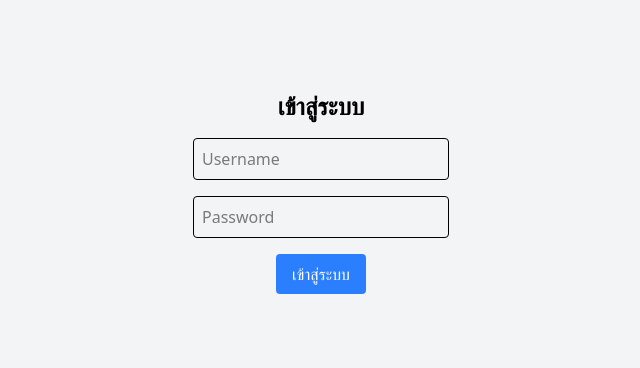
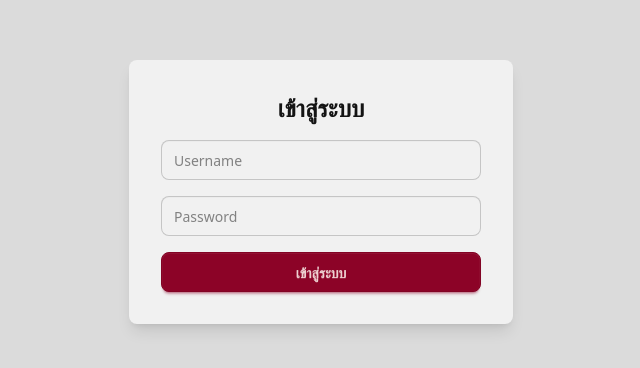
Before and after one commit to Sket-Naphat/chickko.pos, a React (Vite) app: page / in a window 1280 px wide. Shown: the part 208-576 px from the top of the page, without its empty margins (319-959 px from the left). Built offline with nearby package versions, Linux system fonts and the light colour scheme; no server answers.

Commit message:
add Daisy ui

```diff
--- a/package.json
+++ b/package.json
@@ -26,6 +26,7 @@
     "@types/react-dom": "^19.1.6",
     "@vitejs/plugin-react": "^4.6.0",
     "autoprefixer": "^10.4.21",
+    "daisyui": "^5.0.50",
     "eslint": "^9.30.1",
     "eslint-plugin-react-hooks": "^5.2.0",
     "eslint-plugin-react-refresh": "^0.4.20",
--- a/src/App.css
+++ b/src/App.css
@@ -1 +1,5 @@
 @import "tailwindcss";
+/* เปิดธีมที่ต้องใช้ และตั้งค่า default = light */
+@plugin "daisyui" {
+  themes: light --default, autumn;
+}
--- a/src/App.jsx
+++ b/src/App.jsx
@@ -44,7 +44,7 @@ function App() {
 
       {shouldShowNavbar ? (
         /* ======================= Layout ที่ “มี Navbar” (หลังล็อกอิน) ======================= */
-        <div className="flex flex-col min-h-screen bg-gray-100">
+        <div className="flex flex-col min-h-screen">
           <Navbar />
           <main className="flex-1">
             <Routes>
--- /dev/null
+++ b/src/components/ThemeToggle.jsx
@@ -0,0 +1,53 @@
+// src/components/ThemeToggle.jsx
+import Cookies from "js-cookie";
+import { useEffect, useState } from "react";
+
+const THEMES = { light: "autumn", dark: "business" };
+
+export default function ThemeToggle() {
+    // กำหนด theme เริ่มต้นจาก cookie หรือ light
+    const [theme, setTheme] = useState(() => {
+        const cookieTheme = Cookies.get("theme");
+        if (cookieTheme === THEMES.dark) return THEMES.dark;
+        return THEMES.light;
+    });
+
+    useEffect(() => {
+        document.documentElement.setAttribute("data-theme", theme);
+        Cookies.set("theme", theme, { expires: 365 });
+    }, [theme]);
+
+    // ฟังก์ชันสลับ theme
+    const toggleTheme = () => {
+        setTheme((prev) =>
+            prev === THEMES.light ? THEMES.dark : THEMES.light
+        );
+    };
+
+    return (
+        <div className="join">
+            <label className="swap swap-rotate">
+                {/* this hidden checkbox controls the state */}
+                <input type="checkbox" onChange={toggleTheme} className="theme-controller" value="synthwave" />
+
+                {/* sun icon */}
+                <svg
+                    className="swap-off h-10 w-10 fill-current"
+                    xmlns="http://www.w3.org/2000/svg"
+                    viewBox="0 0 24 24">
+                    <path
+                        d="M5.64,17l-.71.71a1,1,0,0,0,0,1.41,1,1,0,0,0,1.41,0l.71-.71A1,1,0,0,0,5.64,17ZM5,12a1,1,0,0,0-1-1H3a1,1,0,0,0,0,2H4A1,1,0,0,0,5,12Zm7-7a1,1,0,0,0,1-1V3a1,1,0,0,0-2,0V4A1,1,0,0,0,12,5ZM5.64,7.05a1,1,0,0,0,.7.29,1,1,0,0,0,.71-.29,1,1,0,0,0,0-1.41l-.71-.71A1,1,0,0,0,4.93,6.34Zm12,.29a1,1,0,0,0,.7-.29l.71-.71a1,1,0,1,0-1.41-1.41L17,5.64a1,1,0,0,0,0,1.41A1,1,0,0,0,17.66,7.34ZM21,11H20a1,1,0,0,0,0,2h1a1,1,0,0,0,0-2Zm-9,8a1,1,0,0,0-1,1v1a1,1,0,0,0,2,0V20A1,1,0,0,0,12,19ZM18.36,17A1,1,0,0,0,17,18.36l.71.71a1,1,0,0,0,1.41,0,1,1,0,0,0,0-1.41ZM12,6.5A5.5,5.5,0,1,0,17.5,12,5.51,5.51,0,0,0,12,6.5Zm0,9A3.5,3.5,0,1,1,15.5,12,3.5,3.5,0,0,1,12,15.5Z" />
+                </svg>
+
+                {/* moon icon */}
+                <svg
+                    className="swap-on h-10 w-10 fill-current"
+                    xmlns="http://www.w3.org/2000/svg"
+                    viewBox="0 0 24 24">
+                    <path
+                        d="M21.64,13a1,1,0,0,0-1.05-.14,8.05,8.05,0,0,1-3.37.73A8.15,8.15,0,0,1,9.08,5.49a8.59,8.59,0,0,1,.25-2A1,1,0,0,0,8,2.36,10.14,10.14,0,1,0,22,14.05,1,1,0,0,0,21.64,13Zm-9.5,6.69A8.14,8.14,0,0,1,7.08,5.22v.27A10.15,10.15,0,0,0,17.22,15.63a9.79,9.79,0,0,0,2.1-.22A8.11,8.11,0,0,1,12.14,19.73Z" />
+                </svg>
+            </label>
+        </div>
+    );
+}
--- a/src/index.css
+++ b/src/index.css
@@ -1 +1,5 @@
 @import "tailwindcss";
+/* เปิดธีมที่ต้องใช้ และตั้งค่า default = autumn */
+@plugin "daisyui" {
+  themes: light , autumn --default, business;
+}
--- a/src/pages/Cost.jsx
+++ b/src/pages/Cost.jsx
@@ -1,14 +1,44 @@
-function Cost() {
+import ThemeToggle from "../components/ThemeToggle";
+
+export default function Cost() {
   return (
-    <div>
-      {/* ✅ พื้นหลังของหน้า Home */}
-      <div className="m-4 rounded-lg shadow-md p-4 bg-white">
-        <div>
-          <h1>Cost Management</h1>
+    <div className="p-4 space-y-4">
+      {/* แถบหัวเรื่อง + ปุ่มสลับธีม */}
+      <div className="flex items-center justify-between">
+        <h1 className="text-2xl font-bold">บันทึกค่าใช้จ่าย</h1>
+      </div>
+
+      {/* การ์ดตัวอย่างเพื่อเห็นสีธีมเปลี่ยน */}
+      <div className="card bg-base-100 shadow-xl">
+        <div className="card-body">
+          <div className="grid gap-3 md:grid-cols-3">
+            <label className="form-control">
+              <div className="label"><span className="label-text">จำนวนเงิน (บาท)</span></div>
+              <input type="number" className="input input-bordered" placeholder="เช่น 120.00" />
+            </label>
+
+            <label className="form-control">
+              <div className="label"><span className="label-text">วันที่</span></div>
+              <input type="date" className="input input-bordered" />
+            </label>
+
+            <label className="form-control">
+              <div className="label"><span className="label-text">ประเภท</span></div>
+              <select className="select select-bordered">
+                <option>วัตถุดิบ</option>
+                <option>ค่าแรง</option>
+                <option>ค่าน้ำ/ไฟ</option>
+                <option>อื่น ๆ</option>
+              </select>
+            </label>
+          </div>
+
+          <div className="card-actions justify-end mt-4">
+            <button className="btn btn-primary">บันทึก</button>
+            <button className="btn btn-ghost">ยกเลิก</button>
+          </div>
         </div>
       </div>
     </div>
   );
 }
-
-export default Cost;
--- a/src/pages/Dashboard.jsx
+++ b/src/pages/Dashboard.jsx
@@ -1,5 +1,8 @@
-//Dashboard.jsx// src/pages/Dashboard.jsx
 function Dashboard() {
-  return <h1>Dashboard Page</h1>
+  return (<>
+    <div>
+      <h1>Dashboard</h1>
+    </div>
+  </>);
 }
 export default Dashboard;
--- a/src/pages/Login.jsx
+++ b/src/pages/Login.jsx
@@ -1,25 +1,21 @@
 // src/pages/Login.jsx
 import { useState } from "react";
 import { useNavigate } from "react-router-dom";
-// import axios from "axios";
 import Cookies from "js-cookie";
-import { api } from "../lib/api"; // นำเข้า api ที่สร้างไว้
+import { api } from "../lib/api";
 
 function Login() {
-  const [username, setUsername] = useState(""); // เก็บ username จาก input
-  const [password, setPassword] = useState(""); // เก็บ password จาก input
+  const [username, setUsername] = useState("");
+  const [password, setPassword] = useState("");
   const navigate = useNavigate();
 
   const handleLogin = async () => {
     try {
-      // ส่งข้อมูลไปที่ API เพื่อ login
       if (!username || !password) {
         alert("กรุณากรอก username และ password");
         return;
       }
-      // คาดว่า API จะรับข้อมูลในรูปแบบนี้
       const response = await api.post("/auth/login", { username, password });
-      // หลัง login สำเร็จ
       const token =
         typeof response.data === "string" ? response.data :
           typeof response.data?.token === "string" ? response.data.token :
@@ -32,7 +28,6 @@ function Login() {
         return;
       }
 
-      // dev = http → secure:false, prod(Vercel)=https → secure:true
       const isHttps = window.location.protocol === "https:";
 
       Cookies.remove("authToken", { path: "/" });
@@ -52,28 +47,30 @@ function Login() {
   };
 
   return (
-    <div className="flex flex-col items-center justify-center h-screen bg-gray-100 gap-4">
+    <div className="flex flex-col items-center justify-center min-h-screen bg-base-200 gap-4">
+      <div className="w-full max-w-sm p-8 bg-base-100 rounded-lg shadow-lg flex flex-col items-center gap-4">
         <h1 className="text-2xl font-bold">เข้าสู่ระบบ</h1>
         <input
           type="text"
           value={username}
           placeholder="Username"
-        className="p-2 border rounded w-64"
+          className="input input-bordered w-full"
           onChange={(e) => setUsername(e.target.value)}
         />
         <input
           type="password"
           value={password}
           placeholder="Password"
-        className="p-2 border rounded w-64"
+          className="input input-bordered w-full"
           onChange={(e) => setPassword(e.target.value)}
         />
         <button
           onClick={handleLogin}
-        className="bg-blue-500 text-white px-4 py-2 rounded hover:bg-blue-600"
+          className="btn btn-primary w-full"
         >
           เข้าสู่ระบบ
         </button>
+      </div>
     </div>
   );
 }
```
Also changed, not shown: src/components/Navbar.jsx (+78 -20 lines), src/pages/Home.jsx (+15 -25 lines), src/lib/api.js, 1 other file (tests, documents, lock files or other folders). Lines whose indentation alone changed are shown as unchanged.
